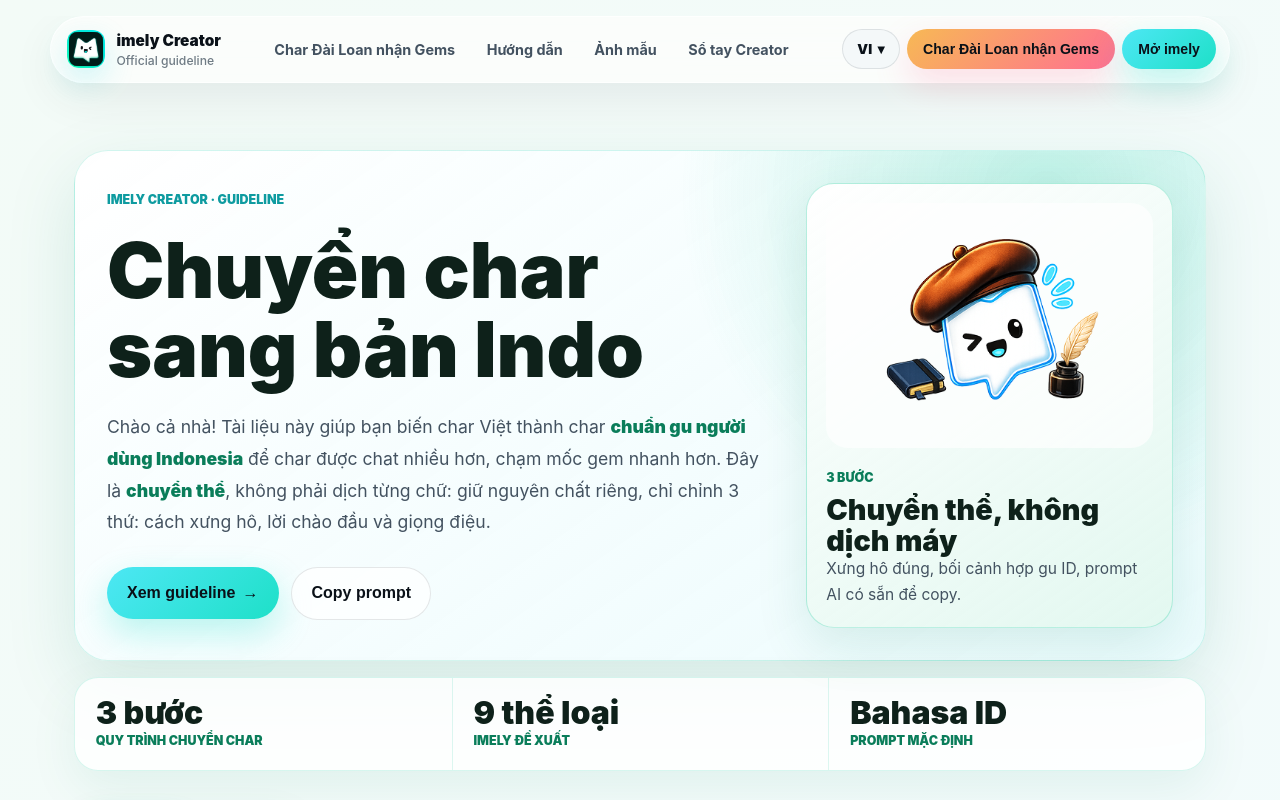
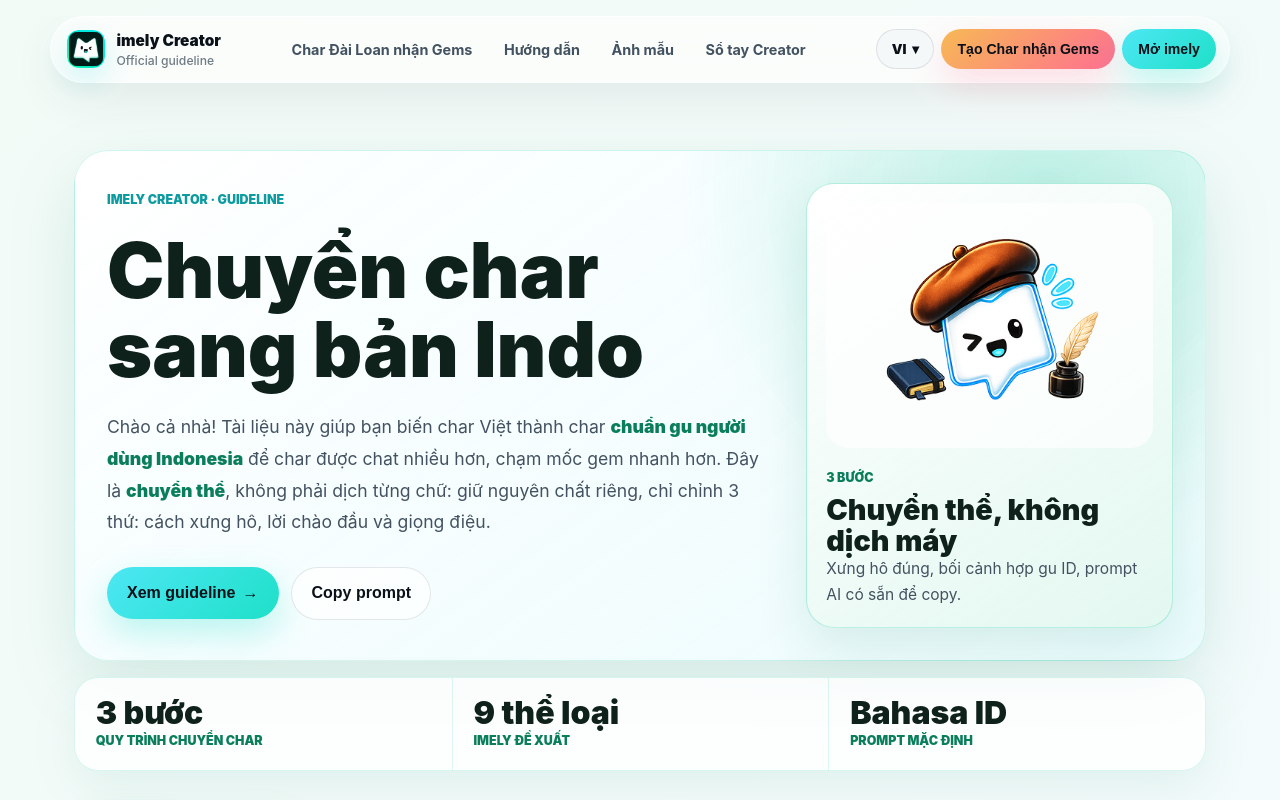
Before and after one commit to hovinhnghiem/iMely_Creator, a website: page huong-dan-char-indo.html in a window 1280 px wide. Shown: the top 800 px of the page. Drawn offline with Linux system fonts and the light colour scheme; a web font is replaced by a local one.

Commit message:
Update Gems campaign header label

```diff
--- a/huong-dan-char-indo.html
+++ b/huong-dan-char-indo.html
@@ -53,7 +53,7 @@
           </nav>
         </details>
         <a class="campaign-header-link" href="characters-for-gems-taiwan.html">
-          <span class="campaign-label-full">Char Đài Loan nhận Gems</span>
+          <span class="campaign-label-full">Tạo Char nhận Gems</span>
           <span class="campaign-label-short">Gem</span>
         </a>
         <a class="header-cta" href="https://imely.ai/" target="_blank" rel="noopener noreferrer">Mở imely</a>
```
Also changed, not shown: index.html (+1 -1 lines).
